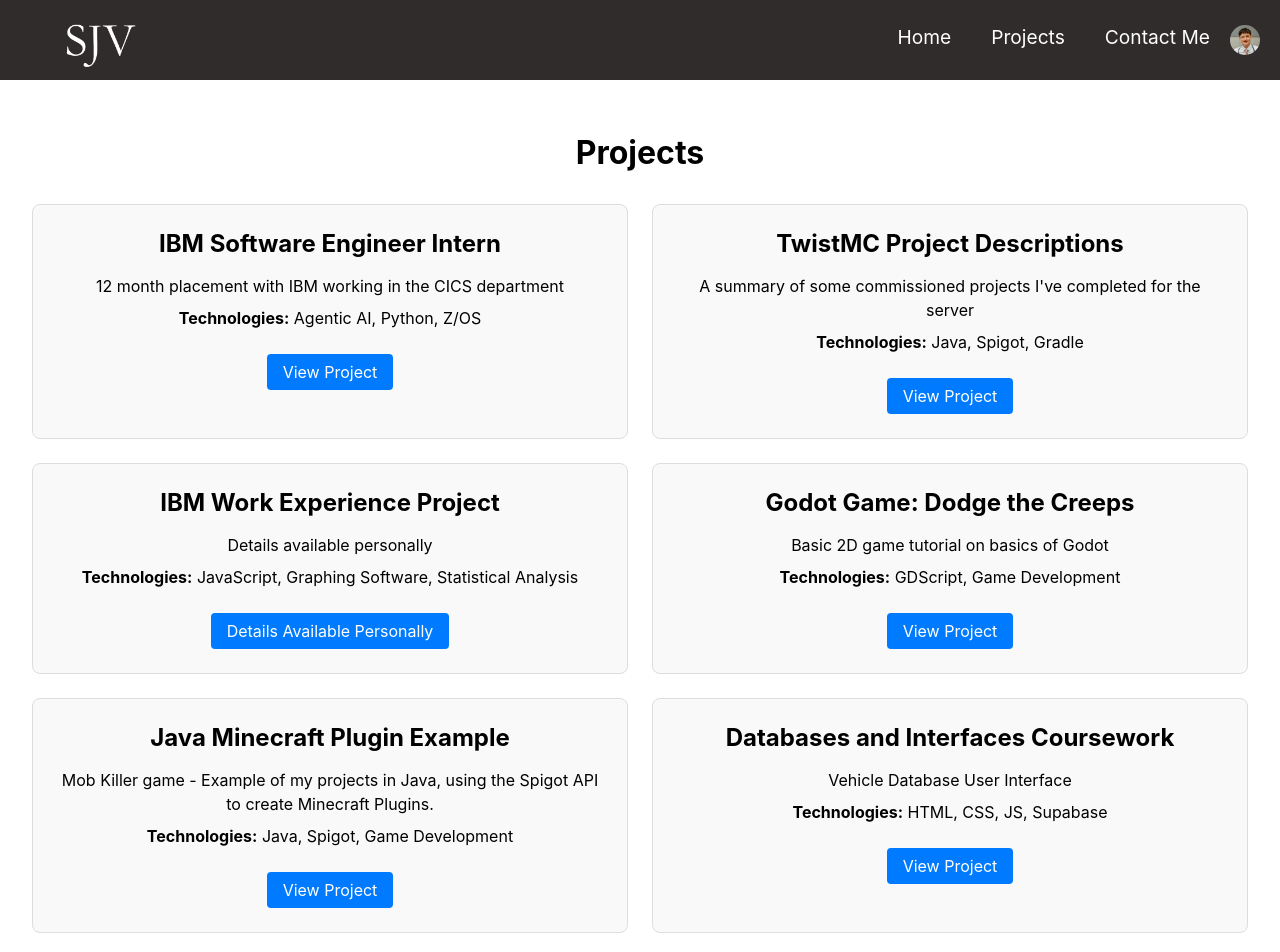
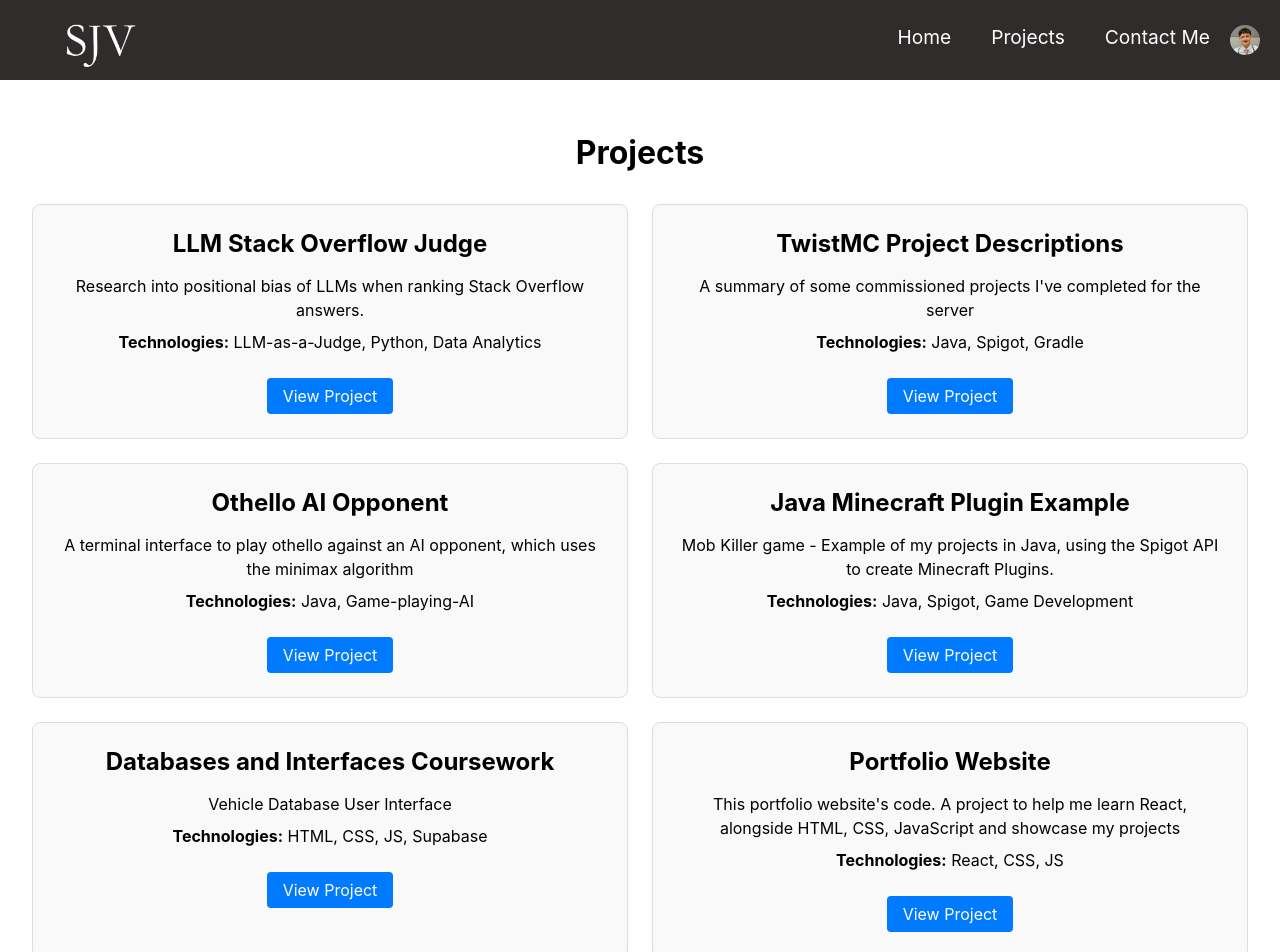
Before and after one commit to SJVenable/SJVenable.github.io, a React (Create React App) app: page /Projects in a window 1280 px wide. Shown: the top 952 px of the page. Built offline with nearby package versions, Linux system fonts and the light colour scheme.

Commit message:
Projects update

```diff
--- a/src/pages/Projects.js
+++ b/src/pages/Projects.js
@@ -5,10 +5,10 @@ import styles from './Projects.module.css';
 function Projects() {
   const projectData = [
     {
-      title: "IBM Software Engineer Intern",
-      description: "12 month placement with IBM working in the CICS department",
-      technologies: "Agentic AI, Python, Z/OS",
-      link: "mailto:sj@venable.org.uk"
+      title: "LLM Stack Overflow Judge",
+      description: "Research into positional bias of LLMs when ranking Stack Overflow answers.",
+      technologies: "LLM-as-a-Judge, Python, Data Analytics",
+      link: "https://github.com/SJVenable/Stack_Overflow_Judge"
     },
     {
       title: "TwistMC Project Descriptions",
@@ -17,16 +17,10 @@ function Projects() {
       link: "https://github.com/SJVenable/TwistMC-Projects"
     },
     {
-      title: "IBM Work Experience Project",
-      description: "Details available personally",
-      technologies: "JavaScript, Graphing Software, Statistical Analysis",
-      link: '',
-    },
-    {
-      title: "Godot Game: Dodge the Creeps",
-      description: "Basic 2D game tutorial on basics of Godot",
-      technologies: "GDScript, Game Development",
-      link: "https://github.com/SJVenable/GodotPracticeProject"
+      title: "Othello AI Opponent",
+      description: "A terminal interface to play othello against an AI opponent, which uses the minimax algorithm",
+      technologies: "Java, Game-playing-AI",
+      link: "https://github.com/SJVenable/Othello_Player"
     },
     {
       title: "Java Minecraft Plugin Example",
@@ -39,6 +33,24 @@ function Projects() {
       description: "Vehicle Database User Interface",
       technologies: "HTML, CSS, JS, Supabase",
       link: "https://github.com/SJVenable/Databases-CW",
+    },
+    {
+      title: "Portfolio Website",
+      description: "This portfolio website's code. A project to help me learn React, alongside HTML, CSS, JavaScript and showcase my projects",
+      technologies: "React, CSS, JS",
+      link: "https://github.com/SJVenable/SJVenable.github.io"
+    },
+    {
+      title: "IBM Work Experience Project 2024",
+      description: "Details available personally",
+      technologies: "JavaScript, Graphing Software, Statistical Analysis",
+      link: '',
+    },
+    {
+      title: "Godot Game: Dodge the Creeps",
+      description: "Basic 2D game tutorial on basics of Godot",
+      technologies: "GDScript, Game Development",
+      link: "https://github.com/SJVenable/GodotPracticeProject"
     },
 
   ];
```
